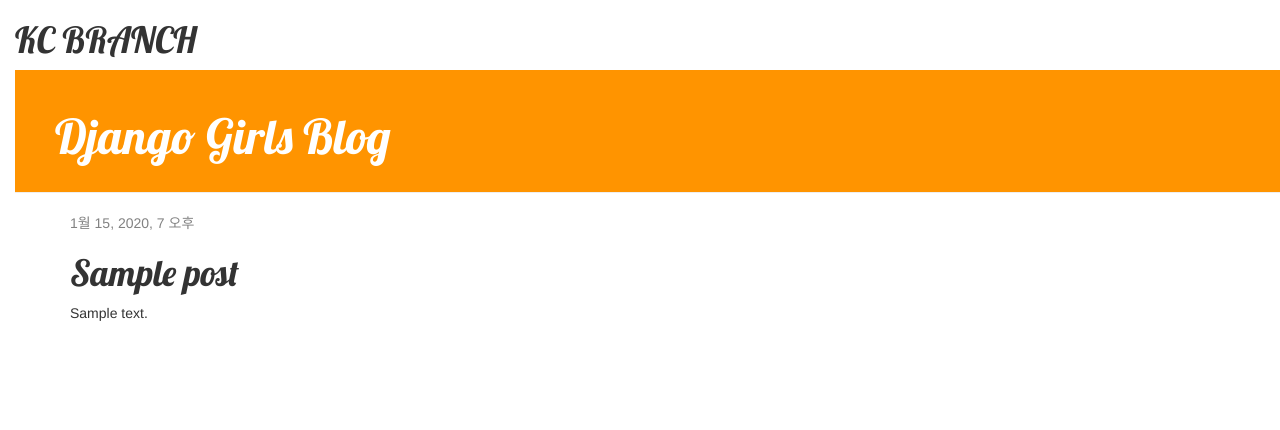
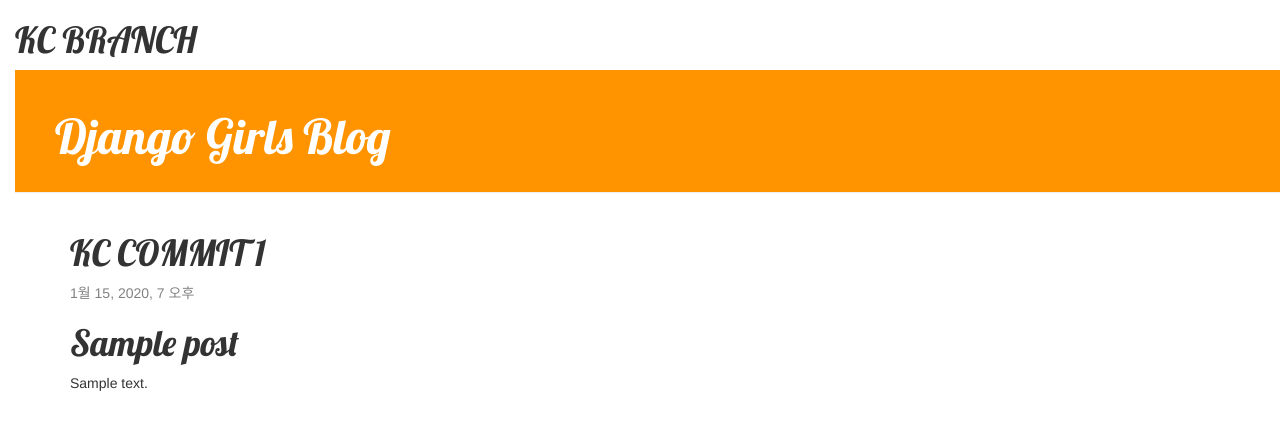
Before and after one commit to rosekathy/my-first-blog, a Django app: page /post/1/ in a window 1280 px wide. Shown: the top 430 px of the page. Run offline with Django 3.2, Linux system fonts and the light colour scheme; tables that the repository leaves empty hold one stand-in row (values such as "Sample post"); some libraries are stand-ins or nearby versions.

Commit message:
KC COMMIT 1

```diff
--- a/blog/templates/blog/post_detail.html
+++ b/blog/templates/blog/post_detail.html
@@ -1,6 +1,7 @@
 {% extends 'blog/base.html' %}
 
 {% block content %}
+    <h1>KC COMMIT 1</h1>
 	<div class="post">
 		{% if post.published_date %}
 			<div class="date">
```
